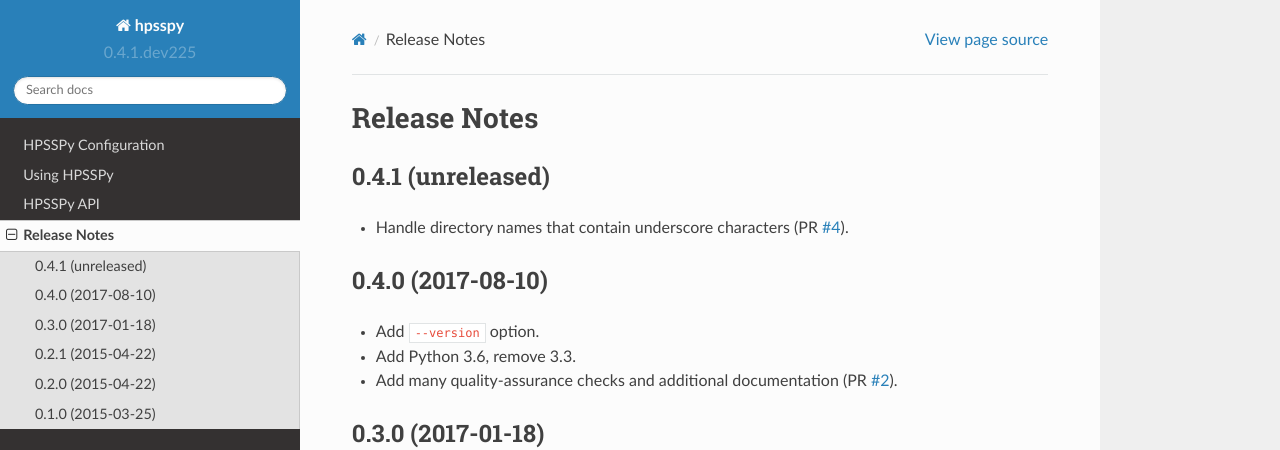
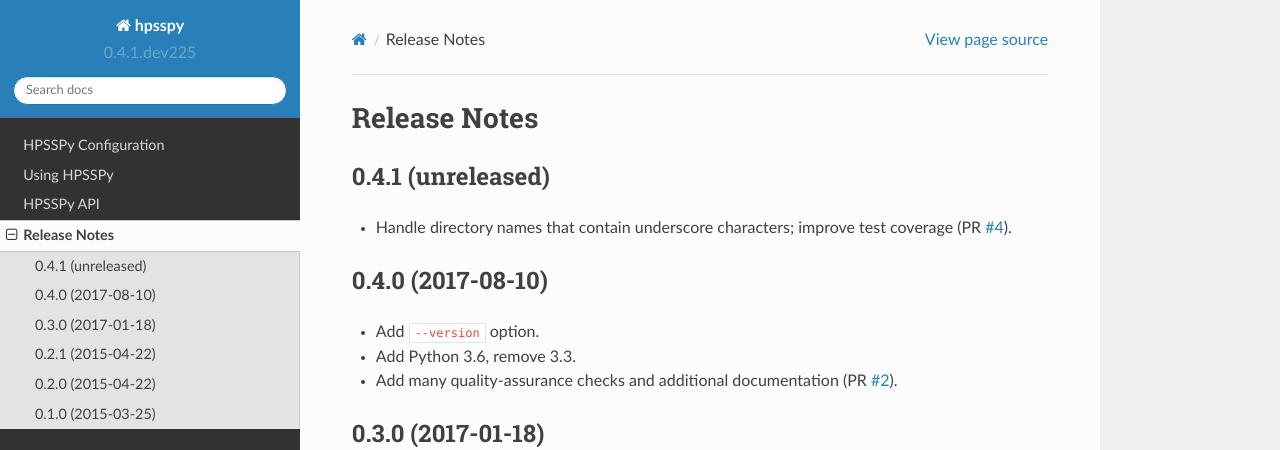
Before and after one commit to weaverba137/hpsspy, a Sphinx documentation site: the page built from doc/changes.rst, in a window 1280 px wide and 1167 px high. Shown: the top 450 px of the window. Built offline with Sphinx 7.4.7 and the Read the Docs theme 2.0.0, drawn with Linux system fonts in a browser that asks for light colours.

Commit message:
remove obsolete files

```diff
--- a/doc/changes.rst
+++ b/doc/changes.rst
@@ -5,7 +5,8 @@
 0.4.1 (unreleased)
 ------------------
 
-* Handle directory names that contain underscore characters (PR `#4`_).
+* Handle directory names that contain underscore characters; improve test
+  coverage (PR `#4`_).
 
 .. _`#4`: https://github.com/weaverba137/hpsspy/pull/4
 
--- a/setup.py
+++ b/setup.py
@@ -64,7 +64,7 @@
 setup_keywords['packages'] = find_packages()
 setup_keywords['cmdclass'] = {'sdist': DistutilsSdist}
 setup_keywords['package_data'] = {'hpsspy': ['data/*.json',],
-                                  'hpsspy.test': ['t/*', 'bin/*']}
+                                  'hpsspy.test': ['t/*']}
 #
 # Autogenerate command-line scripts.
 #
```
Also changed, not shown: 2 other files.
